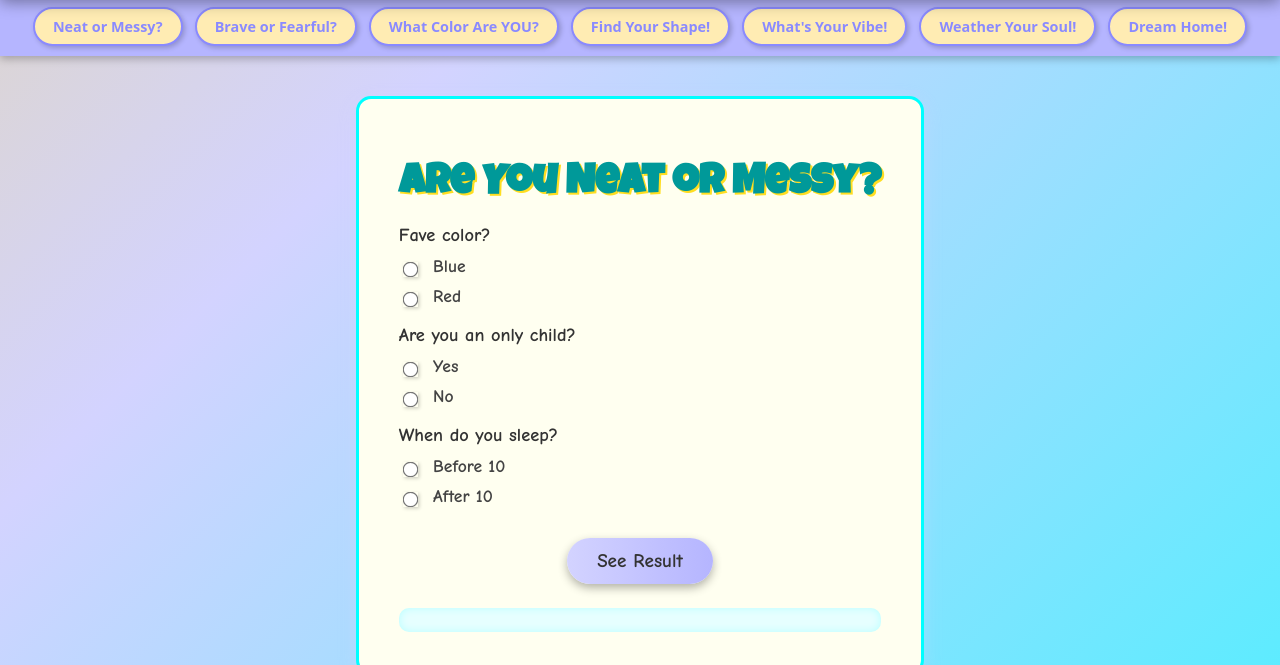
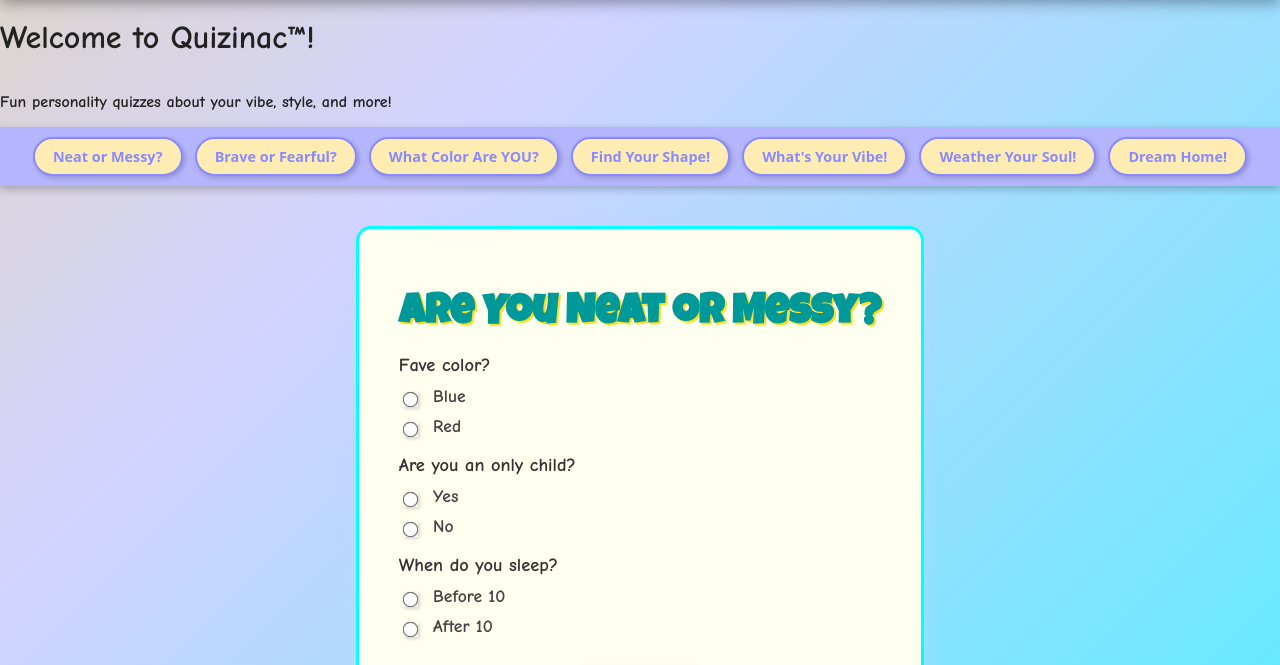
Before and after one commit to HackerCat3/Quizinac, a plain HTML site: page index.html in a window 1280 px wide. Shown: the part 92-757 px from the top of the page. Drawn offline with Linux system fonts and the light colour scheme.

Commit message:
Update index.html

```diff
--- a/index.html
+++ b/index.html
@@ -1,9 +1,10 @@
 <!DOCTYPE html>
 <html lang="en">
 <head>
+<title>✨ QUiZiNAC™ — POPPING with Personality! ✨</title>
+<meta name="description" content="Take fun quizzes like 'Neat or Messy?', 'What Color Are You?', and more with Quizinac!" />
 <meta charset="UTF-8" />
 <meta name="viewport" content="width=device-width, initial-scale=1.0" />
-<title>✨ QUiZiNAC™ — POPPING with Personality! ✨</title>
 
 <!-- Google Fonts for a vibrant, fun feel -->
 <link href="https://fonts.googleapis.com/css2?family=Comic+Neue:wght@700&family=Luckiest+Guy&display=swap" rel="stylesheet" />
@@ -305,6 +306,9 @@
   </svg>
   Quizinac™
 </header>
+
+ <h1>Welcome to Quizinac™!</h1>
+<p>Fun personality quizzes about your vibe, style, and more!</p>
 
 <nav>
   <!-- Navigation buttons to switch between quizzes -->
```
